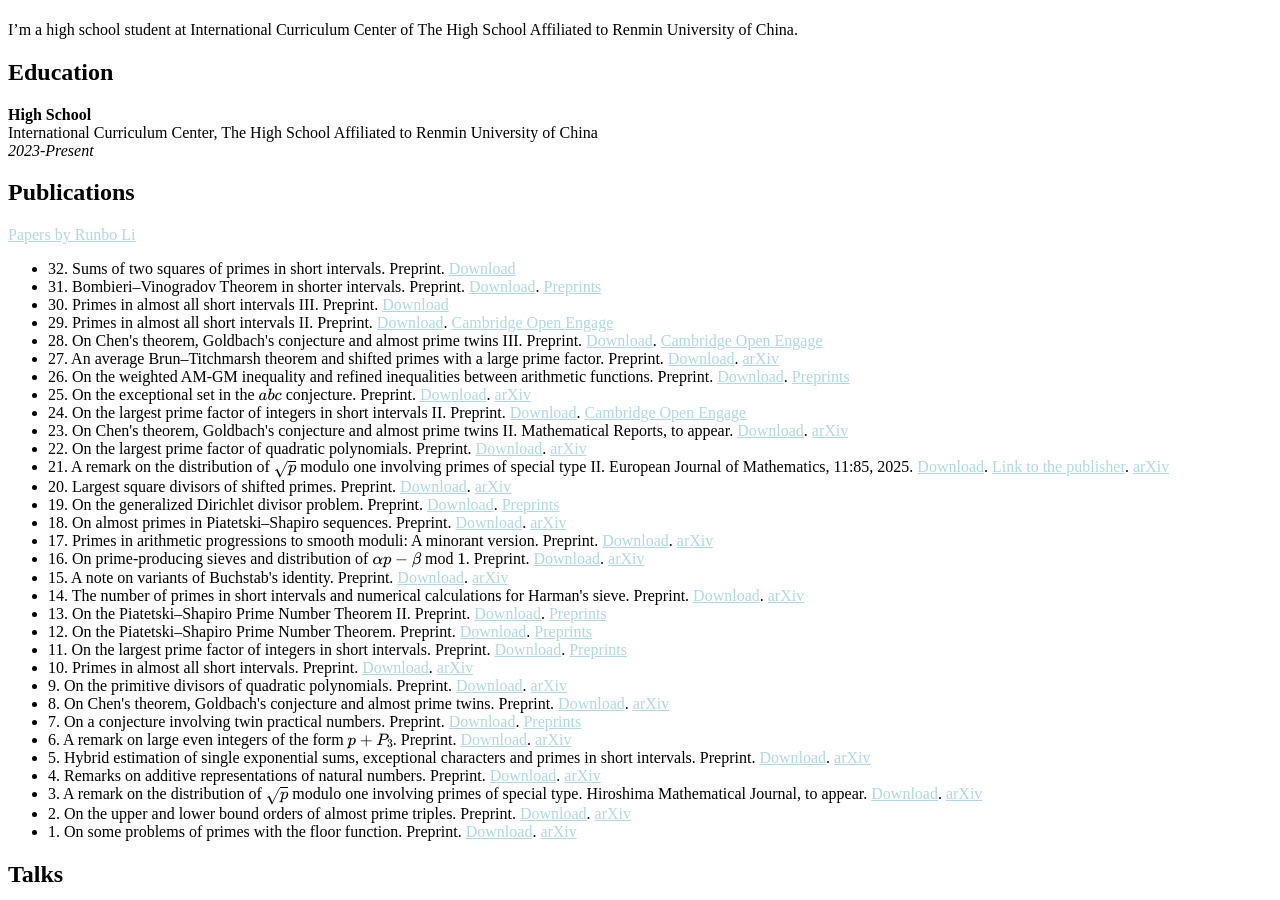
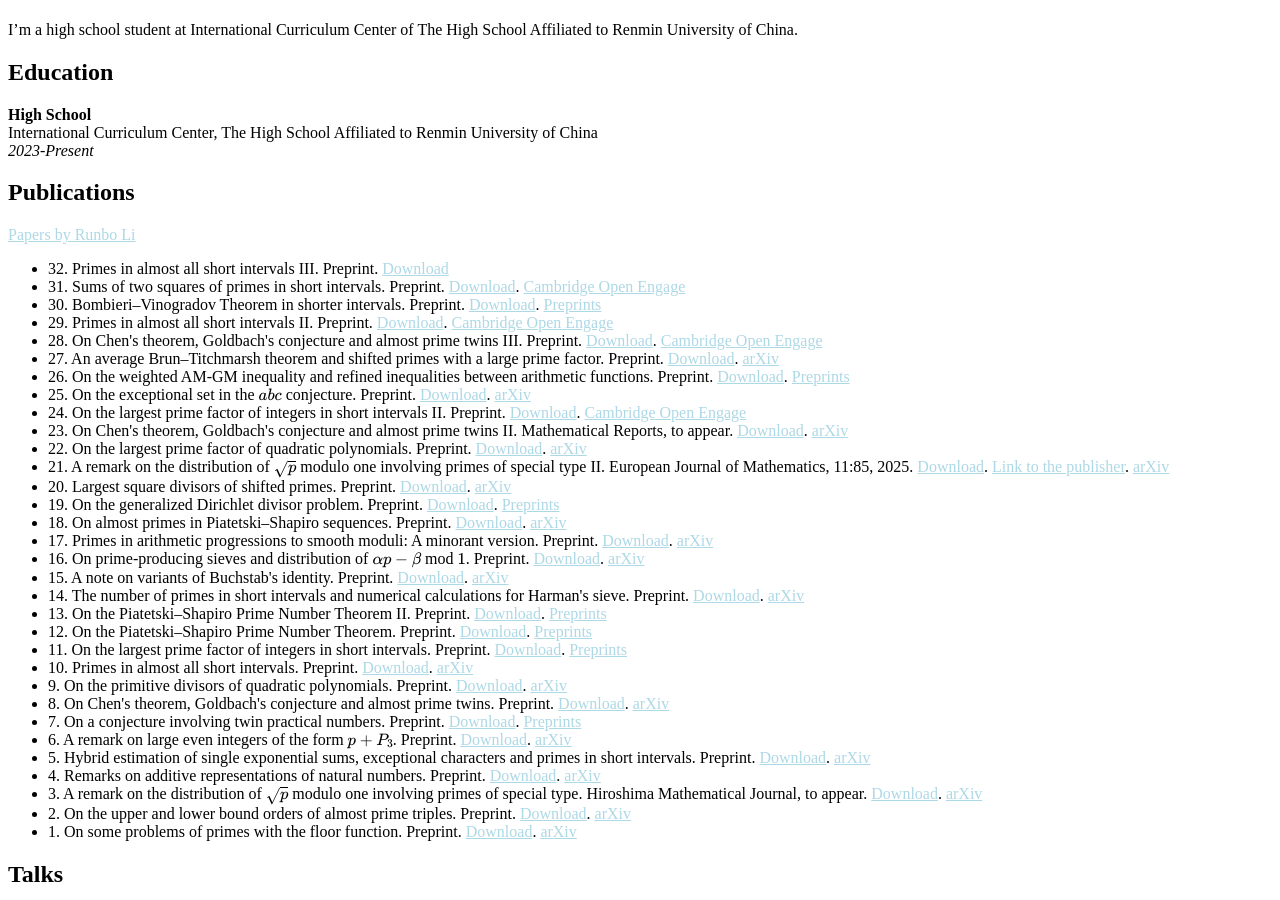
Before and after one commit to CareyRunboLi/CareyRunboLi.github.io, a Jekyll site: the page built from index.md, in a window 1280 px wide and 900 px high, scrolled down 1535 px. Built offline with Jekyll 4.4.1, drawn with Linux system fonts in a browser that asks for light colours; some web fonts are replaced; formulas are drawn with MathJax 3; a style sheet for code colours, icons or effects is not loaded; our own code applies the rules of GitHub Pages for plain Markdown files.

Commit message:
Update preprints.md

```diff
--- a/_includes/preprints.md
+++ b/_includes/preprints.md
@@ -9,9 +9,9 @@
 <a href="https://runbolicarey.com/assets/downloads/Papers_by_Runbo_Li_website.pdf"><span>Papers by Runbo Li</span></a>
 
 <ul style="margin:0 0 5px;">
-  <li>32. Sums of two squares of primes in short intervals. Preprint. <a href="https://runbolicarey.com/assets/downloads/Sums_of_two_squares_of_primes_in_short_intervals.pdf"><span>Download</span></a></li>
-  <li>31. Bombieri–Vinogradov Theorem in shorter intervals. Preprint. <a href="https://runbolicarey.com/assets/downloads/Bombieri__Vinogradov_Theorem_in_shorter_intervals.pdf"><span>Download</span></a>. <a href="https://www.preprints.org/manuscript/202511.0089/v1"><span>Preprints</span></a></li>
-  <li>30. Primes in almost all short intervals III. Preprint. <a href="https://runbolicarey.com/assets/downloads/Primes_in_almost_all_short_intervals_III.pdf"><span>Download</span></a></li>
+  <li>32. Primes in almost all short intervals III. Preprint. <a href="https://runbolicarey.com/assets/downloads/Primes_in_almost_all_short_intervals_III.pdf"><span>Download</span></a></li>
+  <li>31. Sums of two squares of primes in short intervals. Preprint. <a href="https://runbolicarey.com/assets/downloads/Sums_of_two_squares_of_primes_in_short_intervals.pdf"><span>Download</span></a>. <a href="https://doi.org/10.33774/coe-2025-15m3h"><span>Cambridge Open Engage</span></a></li>
+  <li>30. Bombieri–Vinogradov Theorem in shorter intervals. Preprint. <a href="https://runbolicarey.com/assets/downloads/Bombieri__Vinogradov_Theorem_in_shorter_intervals.pdf"><span>Download</span></a>. <a href="https://www.preprints.org/manuscript/202511.0089/v1"><span>Preprints</span></a></li>
   <li>29. Primes in almost all short intervals II. Preprint. <a href="https://runbolicarey.com/assets/downloads/Primes_in_almost_all_short_intervals_II.pdf"><span>Download</span></a>. <a href="https://doi.org/10.33774/coe-2025-jrnjl"><span>Cambridge Open Engage</span></a></li>
   <li>28. On Chen's theorem, Goldbach's conjecture and almost prime twins III. Preprint. <a href="https://runbolicarey.com/assets/downloads/On_Chen_s_theorem__Goldbach_s_conjecture_and_almost_prime_twins_III.pdf"><span>Download</span></a>. <a href="https://doi.org/10.33774/coe-2025-5kl50"><span>Cambridge Open Engage</span></a></li>
   <li>27. An average Brun–Titchmarsh theorem and shifted primes with a large prime factor. Preprint. <a href="https://runbolicarey.com/assets/downloads/An_average_Brun__Titchmarsh_theorem_and_shifted_primes_with_a_large_prime_factor.pdf"><span>Download</span></a>. <a href="https://arxiv.org/abs/2508.18285v3"><span>arXiv</span></a></li>
```
